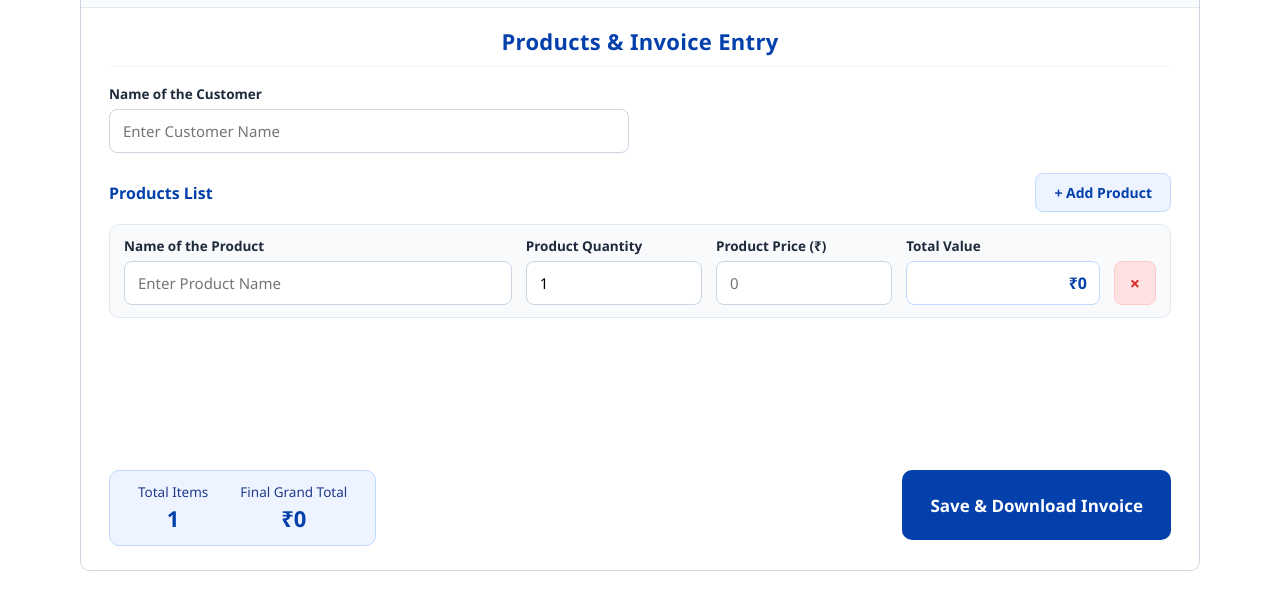
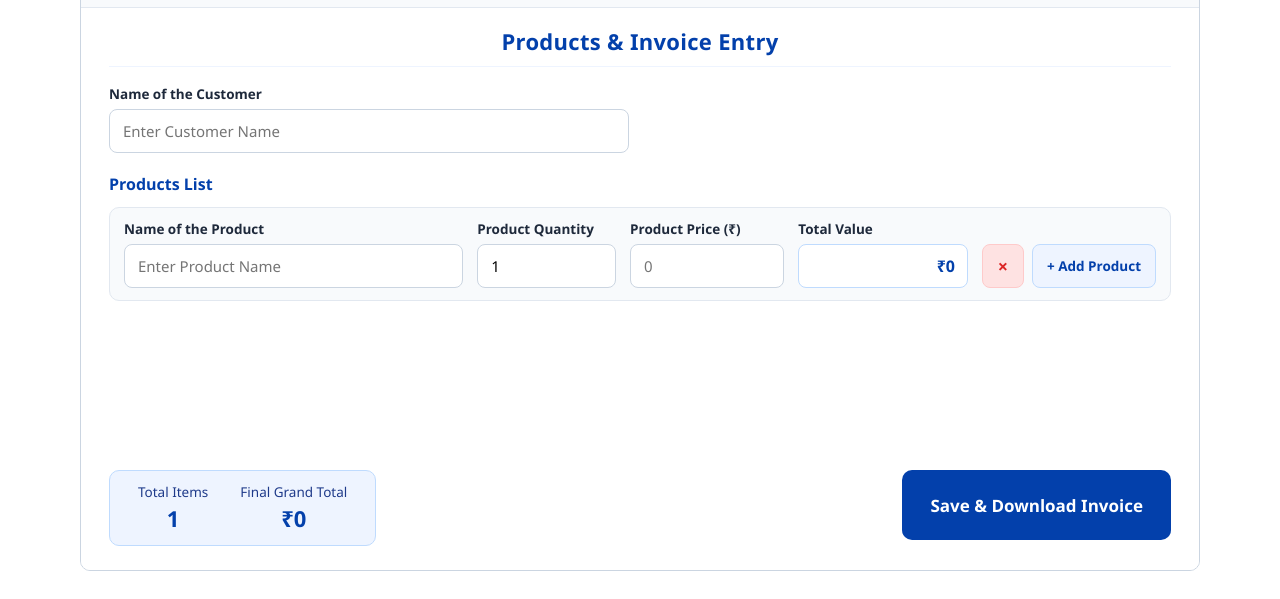
Before and after one commit to FlexoraHub/Invoice, a plain HTML site: page ordinary.html in a window 1280 px wide. Shown: the part 229-828 px from the top of the page. Drawn offline with Linux system fonts and the light colour scheme; no server answers.

Commit message:
Update ordinary.html

```diff
--- a/ordinary.html
+++ b/ordinary.html
@@ -115,30 +115,12 @@
     }
 
     .products-header {
-      display: flex;
-      justify-content: space-between;
-      align-items: center;
       margin-bottom: 12px;
     }
     .products-header h3 {
       margin: 0;
       font-size: 16px;
       color: rgb(3, 64, 171);
-    }
-    .btn-add-product {
-      padding: 9px 18px;
-      background: #eef4ff;
-      color: rgb(3, 64, 171);
-      border: 1.5px solid #bfdbfe;
-      border-radius: 8px;
-      font-size: 14px;
-      font-weight: 700;
-      cursor: pointer;
-      transition: all 0.2s;
-    }
-    .btn-add-product:hover {
-      background: rgb(3, 64, 171);
-      color: #ffffff;
     }
 
     .product-list {
@@ -148,7 +130,7 @@
     }
     .product-row {
       display: grid;
-      grid-template-columns: 2.2fr 1fr 1fr 1.1fr 42px;
+      grid-template-columns: 2.2fr 0.9fr 1fr 1.1fr auto;
       gap: 14px;
       align-items: end;
       background: #f8fafc;
@@ -170,6 +152,12 @@
       align-items: center;
       justify-content: flex-end;
     }
+
+    .row-actions {
+      display: flex;
+      align-items: center;
+      gap: 8px;
+    }
     .btn-remove-row {
       height: 44px;
       width: 42px;
@@ -180,10 +168,33 @@
       font-size: 18px;
       font-weight: 700;
       cursor: pointer;
+      transition: all 0.2s;
     }
     .btn-remove-row:hover {
       background: #dc2626;
       color: #ffffff;
+    }
+    .btn-add-inline {
+      height: 44px;
+      padding: 0 14px;
+      background: #eef4ff;
+      color: rgb(3, 64, 171);
+      border: 1.5px solid #bfdbfe;
+      border-radius: 8px;
+      font-size: 13.5px;
+      font-weight: 700;
+      cursor: pointer;
+      white-space: nowrap;
+      transition: all 0.2s;
+    }
+    .btn-add-inline:hover {
+      background: rgb(3, 64, 171);
+      color: #ffffff;
+    }
+
+    /* Show + Add button only on the last product row */
+    .product-row:not(:last-child) .btn-add-inline {
+      display: none;
     }
 
     /* Bottom Bar */
@@ -429,7 +440,6 @@
 
       <div class="products-header">
         <h3>Products List</h3>
-        <button type="button" class="btn-add-product" onclick="addProductRow()">+ Add Product</button>
       </div>
 
       <div class="product-list" id="productList"></div>
@@ -497,7 +507,6 @@
   let rowCounter = 0;
   let currentPdfFilename = "Invoice.pdf";
 
-  // Sync highest series number across both Billing & Commercial_Billing tabs
   async function syncInvoiceSeries() {
     try {
       const res = await fetch(WEBAPP_URL);
@@ -542,8 +551,9 @@
         <label>Total Value</label>
         <div class="row-total-box">₹0</div>
       </div>
-      <div>
+      <div class="row-actions">
         <button type="button" class="btn-remove-row" title="Remove Product" onclick="removeProductRow('prodRow_${rowCounter}')">×</button>
+        <button type="button" class="btn-add-inline" onclick="addProductRow()">+ Add Product</button>
       </div>
     `;
 
```
